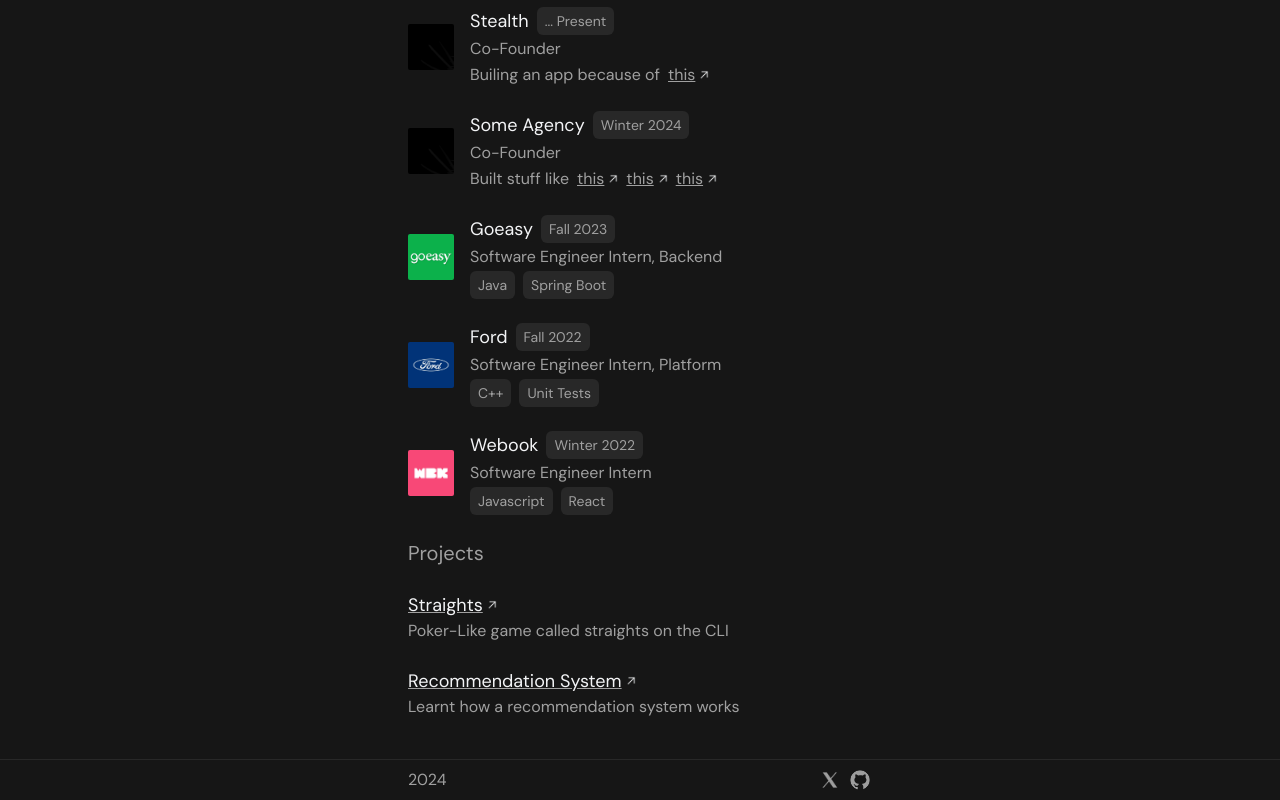
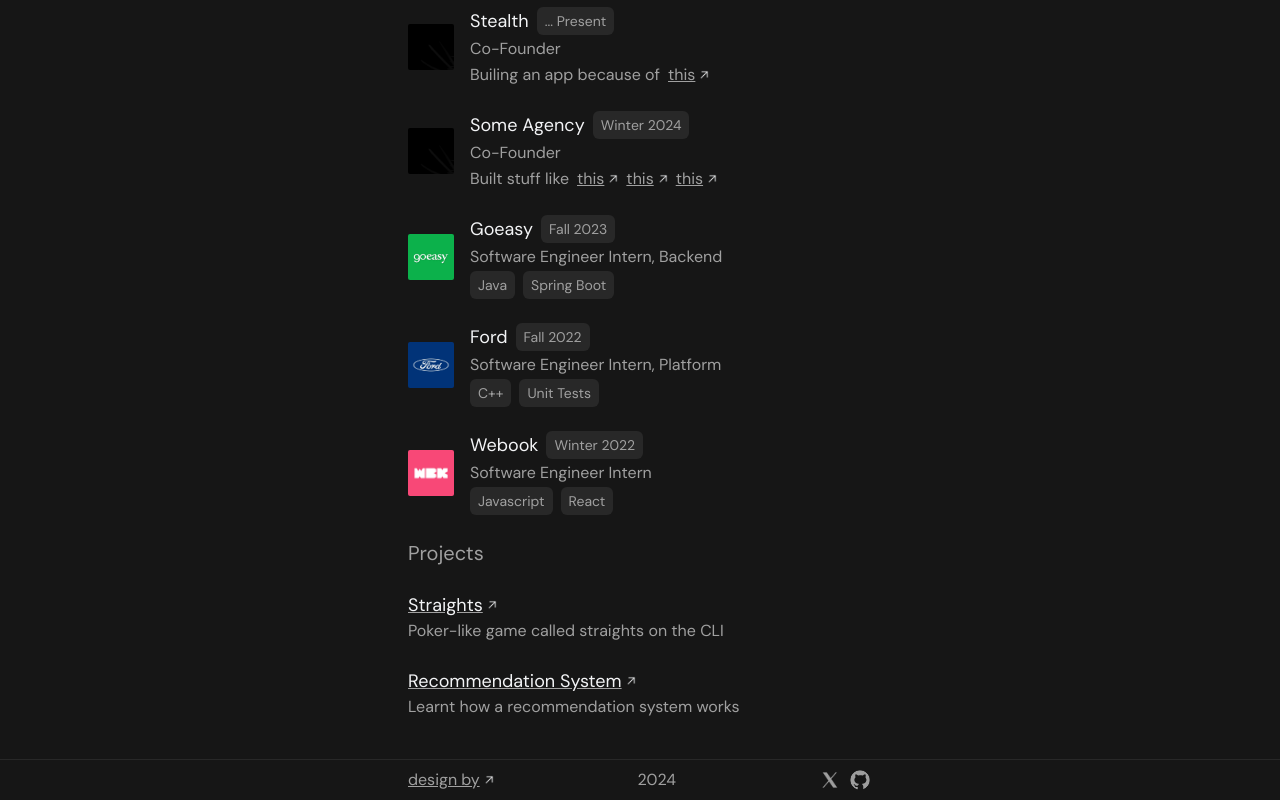
Before and after one commit to sahlbakshi/portfolio, a Next.js app: page / in a window 1280 px wide. Shown: the part 233-1033 px from the top of the page. Built offline with nearby package versions, Linux system fonts and the light colour scheme.

Commit message:
other changes

```diff
--- a/app/page.js
+++ b/app/page.js
@@ -111,7 +111,7 @@
             role={'Software Engineer Intern, Backend'}
             date={'Fall 2023'}
             stack={['Java', 'Spring Boot']}
-            image={'/goeasy.jpg'}
+            image={'/goeasy.png'}
           ></WorkComponent>
           <WorkComponent
             name={'Ford'}
@@ -134,7 +134,7 @@
           <ProjectComponent
             name={'Straights'}
             link={'https://github.com/sahlbakshi/straights'}
-            desc={'Poker-Like game called straights on the CLI'}
+            desc={'Poker-like game called straights on the CLI'}
           ></ProjectComponent>
           <ProjectComponent
             name={'Recommendation System'}
@@ -146,6 +146,13 @@
 
       <div className="flex border-t border-gray-2 justify-center w-full">
         <div className="flex flex-row text-base px-6 my-2 sm:my-2 sm:w-[32rem] w-full justify-between items-center">
+          <div className="text-gray-1">
+          <LinkComponent
+            label={'design by'}
+            link={'https://www.peterdpong.com/'}
+          >
+          </LinkComponent>
+          </div>
           <div className="text-gray-1">2024</div>
           <div className="flex gap-2 items-center">
             <Link href={'https://x.com/sahlbakshi'}>
```
Also changed, not shown: public/goeasy.png (added).
